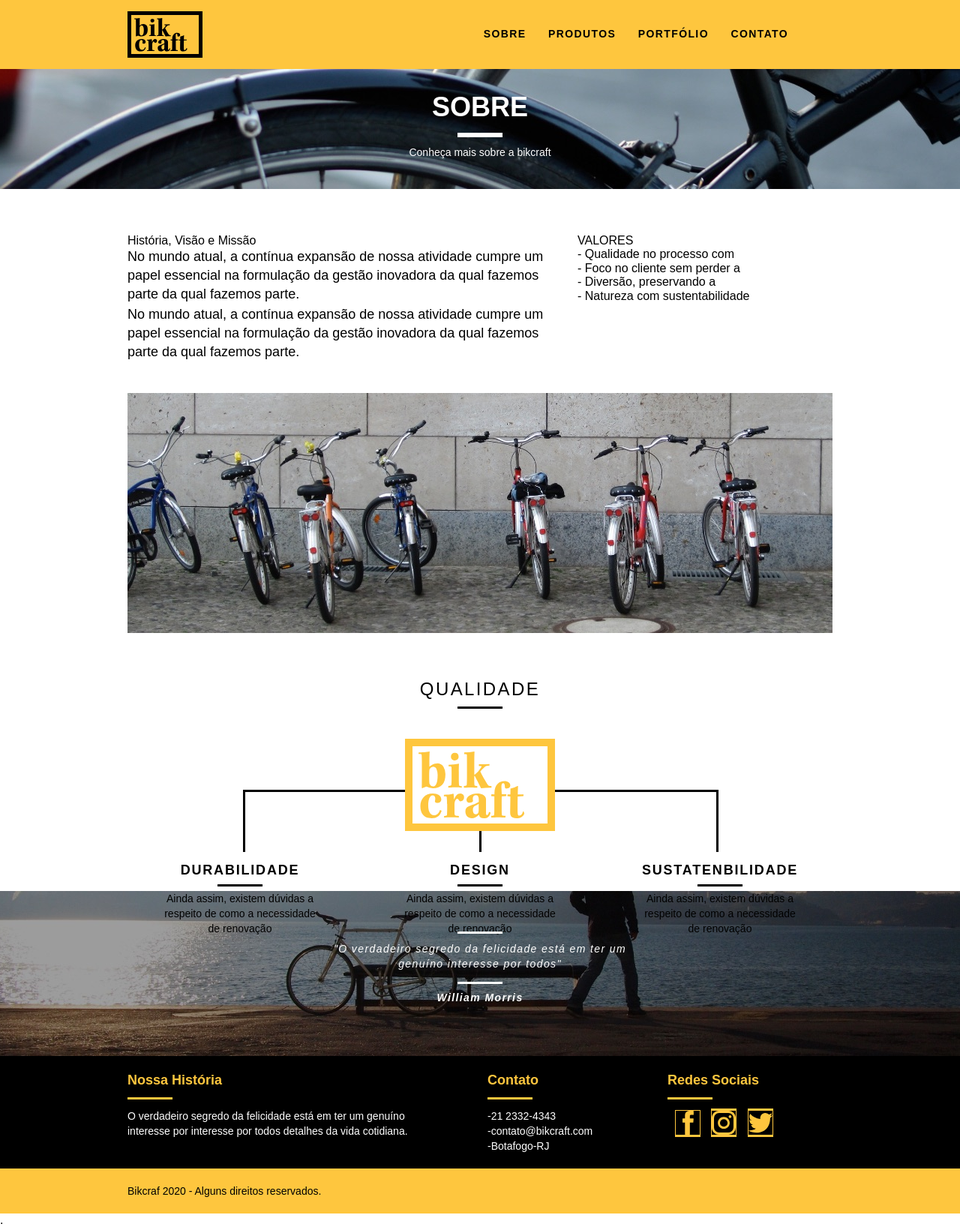
After one commit to josedivan/custom-bike, a PHP site: page /sobre.html in a window 1280 px wide. The commit adds this page. Shown: the whole page at 75% size. Run offline with PHP 8.4, Linux system fonts and the light colour scheme.

Commit message:
página sobre

```diff
--- /dev/null
+++ b/css/sobre.css
@@ -0,0 +1,15 @@
+.interno_sobre {
+  background: url("/img/bg-sobre.jpg") no-repeat center;
+}
+.missao_sobre {
+  padding-top: 60px;
+}
+.missao_sobre p {
+  font-size: 18px;
+  line-height: 25px;
+  margin-bottom: 0.1em;
+}
+
+.foto-equipe {
+  padding-top: 40px;
+}
--- a/css/style.css
+++ b/css/style.css
@@ -125,7 +125,33 @@ img {
 .intruducao .btn {
   margin-top: ;
 }
+/*intruducao-interna*/
+
+.intruducao-interna {
+  width: 100%;
+  margin-top: 92px;
+  height: 160px;
+  background-size: cover;
+  text-align: center;
+  color: #fff;
+  padding-top: 30px;
+}
+
+.intruducao-interna h1 {
+  font-size: 36px;
+  font-weight: bold;
+  text-transform: uppercase;
+}
+.intruducao-interna h1::after {
+  content: "";
+  display: block;
+  width: 60px;
+  height: 6px;
+  background: #fff;
+  margin: 14px auto 10px auto;
+}
 /*Produtos*/
+
 .produtos {
   padding: 60px 0;
 }
--- /dev/null
+++ b/sobre.html
@@ -0,0 +1,125 @@
+<!DOCTYPE html>
+<html lang="pt-br">
+
+<head>
+  <meta charset="UTF-8">
+  <title>Bikcraf-Sobre</title>
+  <link rel="stylesheet" href="css/normalize.css">
+  <link rel="stylesheet" href="css/reset.css">
+  <link rel="stylesheet" href="css/grid.css">
+  <link rel="stylesheet" href="css/style.css">
+  <link rel="stylesheet" href="css/sobre.css">
+
+</head>
+
+<body>
+  <header class="header">
+    <div class="container">
+      <a href="index.html" class="grid-4">
+        <img src="img/bikcraft.svg" alt="bikcraft">
+      </a>
+      <nav class="grid-12 header_menu">
+        <ul>
+          <li><a href="sobre.html">Sobre</a></li>
+          <li><a href="produtos.html">Produtos</a></li>
+          <li><a href="porifolio.html">Portfólio</a></li>
+          <li><a href="contato.html">Contato</a></li>
+          <li> </li>
+          <li></li>
+        </ul>
+      </nav>
+    </div>
+  </header>
+  <section class="intruducao-interna interno_sobre">
+    <div class="container">
+      <h1>Sobre</h1>
+      <p>Conheça mais sobre a bikcraft</p>
+    </div>
+  </section>
+  <section class="missao_sobre container">
+    <div class="grid-10">
+      <h2 class="subtitulo_interno">História, Visão e Missão</h2>
+      <p>No mundo atual, a contínua expansão de nossa atividade cumpre um papel essencial na formulação da gestão inovadora da qual fazemos parte da qual fazemos parte.</p>
+
+      <p>No mundo atual, a contínua expansão de nossa atividade cumpre um papel essencial na formulação da gestão inovadora da qual fazemos parte da qual fazemos parte.</p>
+    </div>
+    <div class="grid-6">
+      <h2 class="subtitulo_interno ">VALORES</h2>
+      <ul>
+        <li>- Qualidade no processo com</li>
+        <li>- Foco no cliente sem perder a</li>
+        <li>- Diversão, preservando a</li>
+        <li>- Natureza com sustentabilidade</li>
+      </ul>
+    </div>
+    <div class="grid-16 foto-equipe">
+      <img src="img/equipe-bikcraft.jpg" alt="Equipe-bikcraft">
+
+    </div>
+  </section>
+  <section class="qualidade container">
+    <h2 class="subitulo">Qualidade</h2>
+    <img src="img/bikcraft-qualidade.svg" alt="Bikcraft">
+    <ul class="qualidade_lista">
+      <li class="grid-1-3">
+        <h3>Durabilidade</h3>
+        <p>Ainda assim, existem dúvidas a respeito de como a necessidade de renovação</p>
+      </li>
+      <li class="grid-1-3">
+        <h3>Design</h3>
+        <p>Ainda assim, existem dúvidas a respeito de como a necessidade de renovação</p>
+      </li>
+      <li class="grid-1-3">
+        <h3>Sustatenbilidade</h3>
+        <p>Ainda assim, existem dúvidas a respeito de como a necessidade de renovação</p>
+      </li>
+    </ul>
+  </section>
+  <section class="quebra">
+    <blockquote class="quote-externo container">
+      <p>"O verdadeiro segredo da felicidade está em ter um genuíno interesse por todos"</p>
+      <cite>William Morris</cite>
+    </blockquote>
+  </section>
+  <footer>
+    <div class="footer">
+      <div class="container">
+        <div class="grid-8 footer_historia">
+          <h3>Nossa História</h3>
+          <p>O verdadeiro segredo da felicidade está em ter um genuíno interesse por interesse por todos detalhes da vida cotidiana.</p>
+        </div>
+        <div class="grid-4 footer_contato">
+          <h3>Contato</h3>
+          <ul>
+            <li>-21 2332-4343</li>
+            <li>-contato@bikcraft.com</li>
+            <li>-Botafogo-RJ</li>
+          </ul>
+        </div>
+        <div class="grid-4 footer_redes">
+          <h3> Redes Sociais</h3>
+          <ul>
+            <li><a href="https://www.facebook.com/" target="_blank"><img src="img/redes-sociais/facebook.svg"><a /></li>
+
+            <li><a href="https://www.instagram.com/" target="_blank"><img src="img/redes-sociais/instagram.svg"><a /></li>
+
+            <li><a href="https://twitter.com.br/" target="_blank"><img src="img/redes-sociais/twitter.svg"><a /></li>
+          </ul>
+        </div>
+      </div>
+    </div>
+    <div class="copy">
+      <div class="container">
+        <p class="grid-16">Bikcraf 2020 - Alguns direitos reservados.</p>
+      </div>
+    </div>
+
+  </footer>
+
+</body>
+
+</html>
+<script src=" /js/home.js"></script>
+
+
+.
```
Also changed, not shown: img/bg-sobre.jpg (added), img/equipe-bikcraft.jpg (added).
